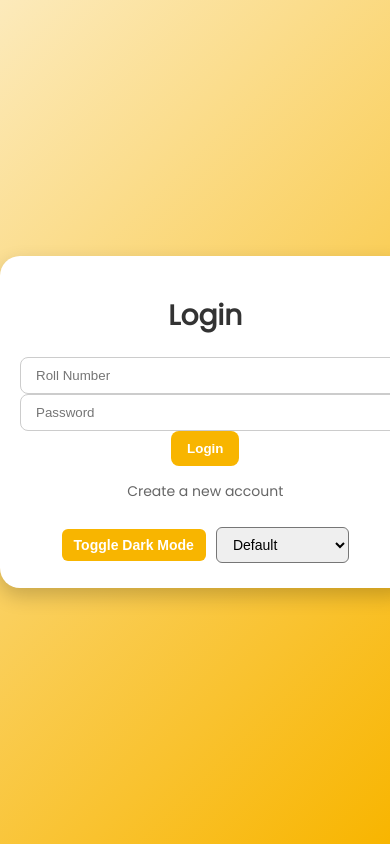
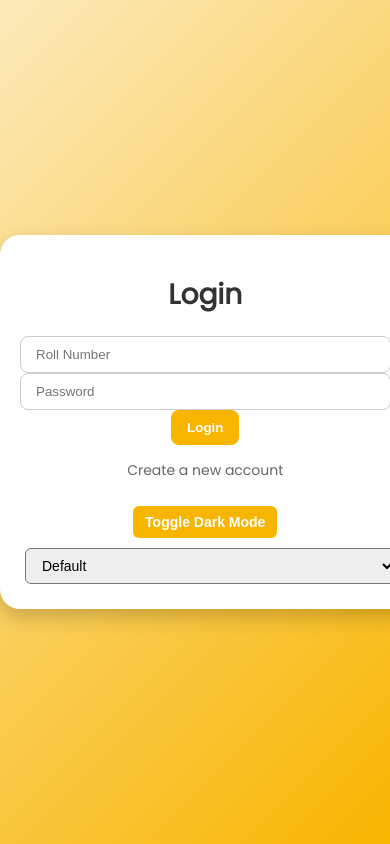
Before and after one commit to kunalbatra339/todo-list, a React (Create React App) app: page / in a window 390 px wide. Shown: the top 844 px of the page. Built offline with nearby package versions, Linux system fonts and the light colour scheme.

Commit message:
corrected the mobile view

```diff
--- a/src/App.css
+++ b/src/App.css
@@ -274,6 +274,7 @@ p:hover {
 }
 
 /* --- MOBILE RESPONSIVENESS --- */
+/* --- MOBILE RESPONSIVENESS --- */
 @media (max-width: 600px) {
   .app-container {
     padding: 20px 20px;
@@ -285,8 +286,14 @@ p:hover {
     gap: 15px;
   }
 
-  input[type="text"], input[type="password"], input[type="date"], input[type="time"] {
+  input[type="text"],
+  input[type="password"],
+  input[type="date"],
+  input[type="time"],
+  select {
     width: 100%;
+    max-width: 100%;
+    box-sizing: border-box; /* ensures padding and border are included in width */
   }
 
   .task-list li {
@@ -297,4 +304,24 @@ p:hover {
   .task-list button {
     margin-top: 8px;
   }
+
+  .login-container,
+  .todo-container {
+    width: 90%;
+    max-width: 90%;
+    box-sizing: border-box;
+  }
+
+  .task-input {
+    width: 100%;
+    max-width: 100%;
+    box-sizing: border-box;
+  }
+
+  .add-task-button,
+  .login-button {
+    width: 100%;
+    max-width: 100%;
+    box-sizing: border-box;
+  }
 }
```
